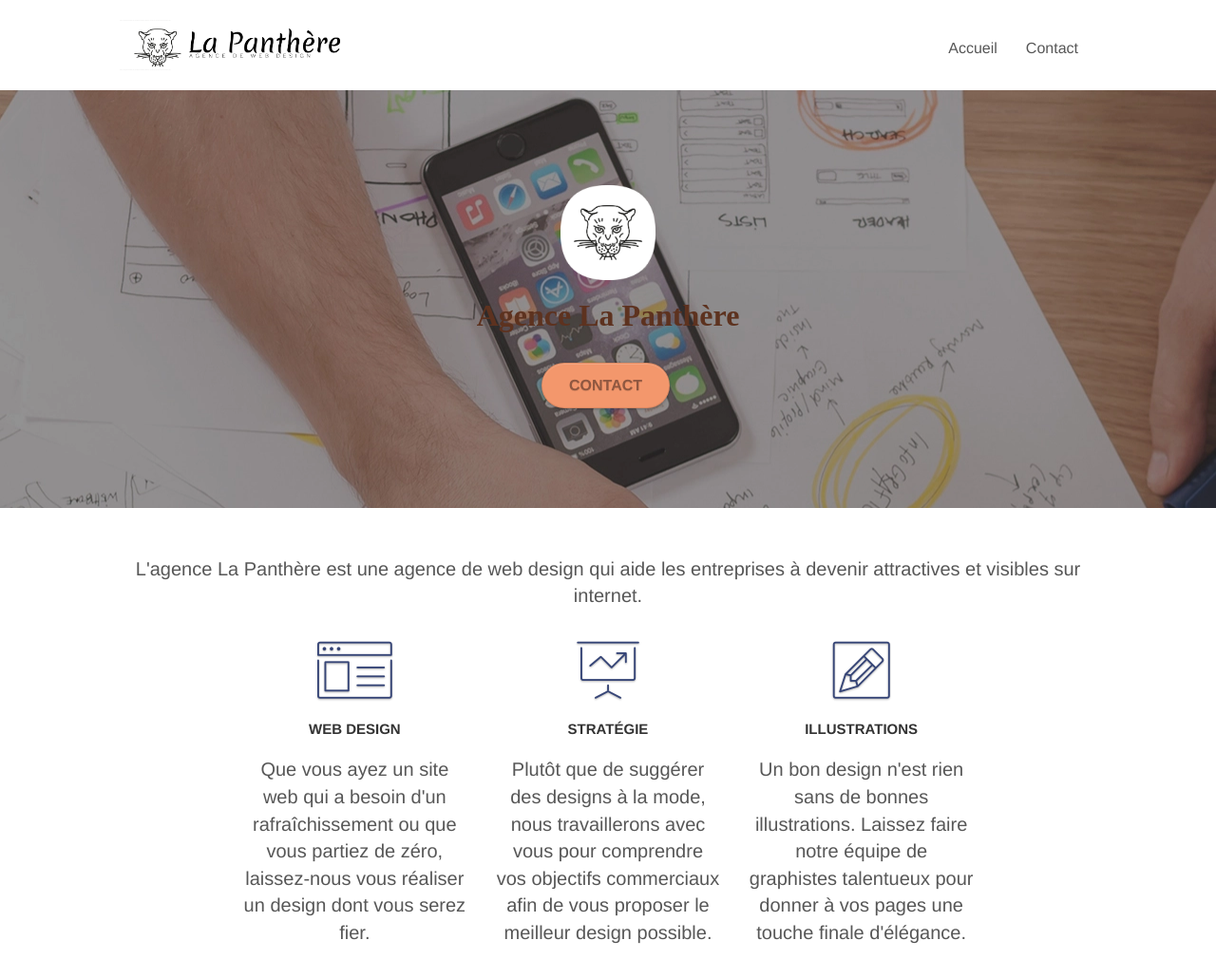
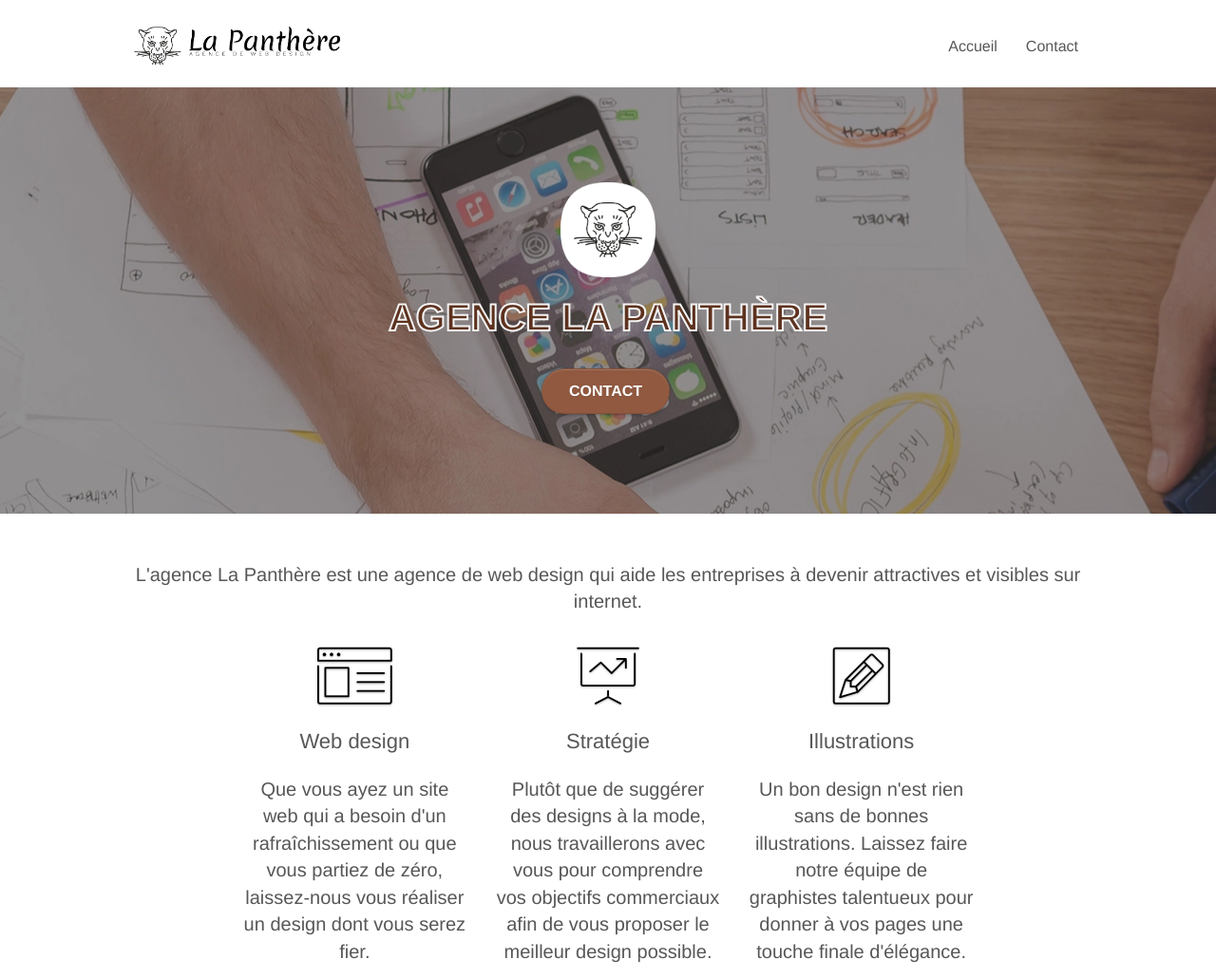
Before and after one commit to aymausb/Projet4, a plain HTML site: page index.html in a window 1280 px wide. Shown: the top 1030 px of the page at 95% size. Drawn offline with Linux system fonts and the light colour scheme.

Commit message:
page index wave aucune erreur contrast

```diff
--- a/index.html
+++ b/index.html
@@ -3,7 +3,6 @@
 
 <head>
 	<meta charset="utf-8">
-	<!--<meta name="keywords" content="seo, google, site web, site internet, agence design paris, agence design, agence design,agence design,agence design,agence design,agence design,agence design,agence design,agence design">-->
 	<meta name="description" content="">
 	<meta name="viewport" content="width=device-width, initial-scale=1.0, viewport-fit=cover">
 	<link rel="shortcut icon" type="image/webp" href="favicon.webp">
@@ -12,6 +11,11 @@
 	<link rel="stylesheet" type="text/css" href="style.css">
 	<link rel="stylesheet" type="text/css" href="./css/font-awesome.css">
 	<link rel="stylesheet" type="text/css" href="./css/et-line.css">
+
+	<link rel="preconnect" href="https://fonts.googleapis.com">
+	<link rel="preconnect" href="https://fonts.gstatic.com" crossorigin>
+	<link href="https://fonts.googleapis.com/css2?family=Merriweather:wght@300;400;700;900&display=swap"
+		rel="stylesheet">
 
 
 	<script src="./js/jquery-2.1.0.js"></script>
@@ -41,14 +45,18 @@
 
 					<nav class="navbar row">
 						<div class="navbar-header">
-							<div class="keywords" style="color:#cccccc;font-size:1px;">Agence web à paris, stratégie
+
+							<!--<div class="keywords" style="color:#cccccc;font-size:1px;">Agence web à paris, stratégie
 								web, web design, illustrations, design de site web, site web, web, internet, site
-								internet, site</div>
+								internet, site</div>-->
+
 							<a class="navbar-brand" href="index.html"><img src="img/agence-la-panthere-monochrome.webp"
 									alt="paris web design logo agence web meilleure agence" height="40" /></a>
-							<div class="keywords" style="color:#cccccc;font-size:1px;">Agence web à paris, stratégie
+
+							<!--<div class="keywords" style="color:#cccccc;font-size:1px;">Agence web à paris, stratégie
 								web, web design, illustrations, design de site web, site web, web, internet, site
-								internet, site</div>
+								internet, site</div>-->
+
 							<button id="nav-toggle" type="button" class="ui-navbar-toggle navbar-toggle"
 								data-toggle="collapse" data-target=".navbar-1">
 								<span class="sr-only">Toggle navigation</span><span class="icon-bar"></span><span
@@ -81,8 +89,8 @@
 					<div class="col-sm-12">
 						<img src="img/logo.webp" class="center-block image-resize-mode" width="100"
 							alt="Logo Agence La Panthère, agence web paris, création logo paris">
-						<h1 class="text-center hero-bloc-text tc-white ">
-							Agence La Panthère
+						<h1 class="text-center hero-bloc-text "><!--tc-white-->
+							AGENCE LA PANTHÈRE
 						</h1>
 						<div class="text-center">
 							<a href="Contact" class="btn btn-lg btn-clean btn-rd cta-hero btn-atomic-tangerine"
@@ -109,9 +117,9 @@
 						<div class="text-center">
 							<span class="et-icon-browser sm-shadow icon-dark-slate-blue icons icon-lg"></span>
 						</div>
-						<h3 class="mg-md text-center">
+						<h2 class="mg-md text-center">
 							Web design
-						</h3>
+						</h2>
 						<p class="text-center ">
 							Que vous ayez un site web qui a besoin d'un rafraîchissement ou que vous partiez de
 							zéro,
@@ -122,9 +130,9 @@
 						<div class="text-center">
 							<span class="et-icon-presentation sm-shadow icon-dark-slate-blue icons icon-lg"></span>
 						</div>
-						<h3 class="mg-md text-center">
+						<h2 class="mg-md text-center">
 							Stratégie
-						</h3>
+						</h2>
 						<p class="text-center ">
 							Plutôt que de suggérer des designs à la mode, nous travaillerons avec vous pour comprendre
 							vos
@@ -135,9 +143,9 @@
 						<div class="text-center">
 							<span class="et-icon-edit sm-shadow icon-dark-slate-blue icons icon-lg"></span>
 						</div>
-						<h3 class="mg-md text-center">
+						<h2 class="mg-md text-center">
 							Illustrations
-						</h3>
+						</h2>
 						<p class="text-center ">
 							Un bon design n'est rien sans de bonnes illustrations. Laissez faire notre équipe de
 							graphistes
@@ -147,7 +155,9 @@
 				</div>
 				<div class="row voffset-lg voffset">
 					<div class="col-xs-12 col-md-8 col-md-offset-2 text-center">
-						<p>"L'agence La Panthère est une excellente agence web! Les web designers ont réussi à capturer l'essence de notre entreprise et à l'intégrer à notre site. Cela nous a aidé à doubler nos ventes en ligne à Lyon"<br>
+						<p>"L'agence La Panthère est une excellente agence web! Les web designers ont réussi à capturer
+							l'essence de notre entreprise et à l'intégrer à notre site. Cela nous a aidé à doubler nos
+							ventes en ligne à Lyon"<br>
 							Maxime Guibard, PDG de À vos fourchettes<br>
 						</p>
 					</div>
@@ -271,8 +281,9 @@
 		<!-- bloc-5-cta END -->
 	</main>
 
+	<!-- Footer - bloc-8 -->
 	<footer>
-		<!-- Footer - bloc-8 -->
+
 		<div class="bloc bgc-atomic-tangerine d-bloc" id="bloc-8">
 			<div class="container bloc-sm">
 				<div class="row">
@@ -298,8 +309,8 @@
 								<a class="social" href="index.html"><span class="fa fa-instagram icon-md"></span></a>
 							</div>
 						</div>
-						<div class="keywords" style="color:#F3976C;">Agence web à paris, stratégie web, web design,
-							illustrations, design de site web, site web, web, internet, site internet, site</div>
+						<!--<div class="keywords" style="color:#F3976C;">Agence web à paris, stratégie web, web design,
+							illustrations, design de site web, site web, web, internet, site internet, site</div> DECONSEILLER STYLE DANS HTML-->
 					</div>
 
 					<div class="col-sm-12">
--- a/style.css
+++ b/style.css
@@ -5,6 +5,7 @@ body {
     overflow-x: hidden;
     -webkit-font-smoothing: antialiased;
     -moz-osx-font-smoothing: grayscale;
+    font-family: 'Merriweather', serif;
 }
 
 a,
@@ -273,6 +274,7 @@ a:hover {
 }
 
 .row-no-gutters {
+    border: 5px solid yellow;
     margin-right: 0;
     margin-left: 0;
 }
@@ -281,10 +283,16 @@ a:hover {
 .row.row-no-gutters > [class*=" col-"] {
     padding-right: 0;
     padding-left: 0;
+    border: 5px solid blue;
 }
 
-#bloc-1-hero h1 {
-    font-size: 32px;
+#bloc-1-hero h1 {/*fait titre*/
+    font-size: 40px;
+    text-shadow: none;
+    -webkit-text-stroke: 2px whitesmoke;
+    color: #5D321F!important;
+    font-weight: 700;
+
 }
 
 .navbar {
@@ -347,6 +355,7 @@ a:hover {
 }
 
 .navbar-toggle .icon-bar {
+
     background-color: rgba(0, 0, 0, .5);
     width: 26px;
 }
@@ -690,7 +699,7 @@ p {
     font-family: "Open Sans";
 }
 
-.cta-hero {
+.cta-hero {/*fait*/
     margin-top: 22px;
     color: #FFFFFF!important;
     text-transform: uppercase;
@@ -735,8 +744,8 @@ h4 {
     margin-top: 24px;
 }
 
-.white {
-    color: #FFFFFF!important;
+.white {/*2eme p centrale fait*/
+    color: #622C47!important;
 }
 
 .portfolio-thumb {
@@ -769,11 +778,11 @@ h4 {
     background-color: #FFFFFF;
 }
 
-.bgc-dark-slate-blue {
+/*.bgc-dark-slate-blue {
     background-color: #364577;
-}
+}*/
 
-.bgc-atomic-tangerine {
+.bgc-atomic-tangerine {/*footer couleur*/
    background-color: #F3976C;
 }
 
@@ -781,12 +790,12 @@ h4 {
     color: #5D321F!important;
     font-weight: 700;
     font-size: 30px;
-    font-family: fira Sans;
+    border: 5px solid green;
 }
 
-.btn-atomic-tangerine {
-    background: #F3976C;
-    color: #8F5740!important;
+.btn-atomic-tangerine {/*fait boutton conct*/
+    background: #905940;
+    color: #FFFFFF!important;
     font-weight: 600;
 }
 
@@ -795,12 +804,12 @@ h4 {
     color: #FFFFFF!important;
 }
 
-.ltc-white {
-    color: #FFFFFF!important;
+.ltc-white {/*contact centrale*/
+    color: #7B2D54!important;
 }
 
-.ltc-white:hover {
-    color: #cccccc!important;
+.ltc-white:hover {/*contact centrale*/
+    color: #FFFFFF!important;
 }
 
 .ltc-atomic-tangerine {
@@ -812,8 +821,11 @@ h4 {
 }
 
 .icon-dark-slate-blue {
-    color: #364577!important;
-    border-color: #364577!important;
+    /*color: #364577!important;
+    border-color: #364577!important;*/
+    color: black;
+    border-color: black;
+    font-weight: 700;
 }
 
 .bg-dots-bg {
```
Also changed, not shown: Contact.html (+8 -6 lines).
